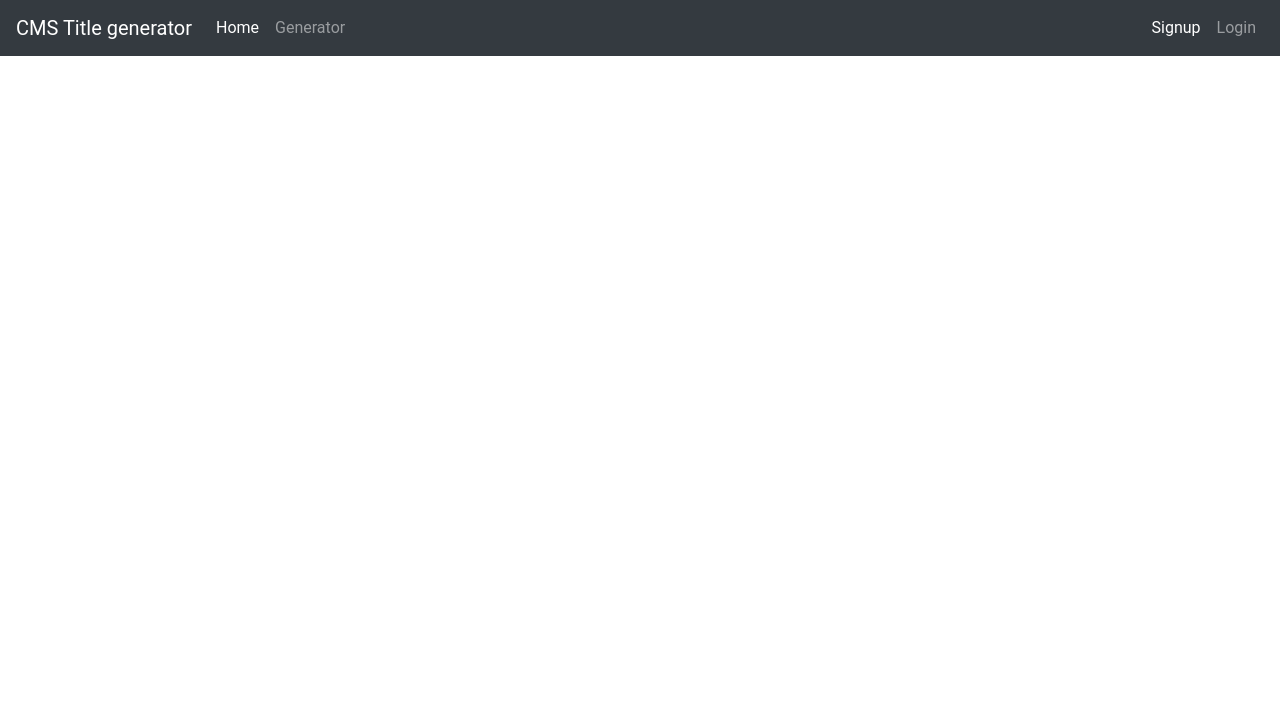
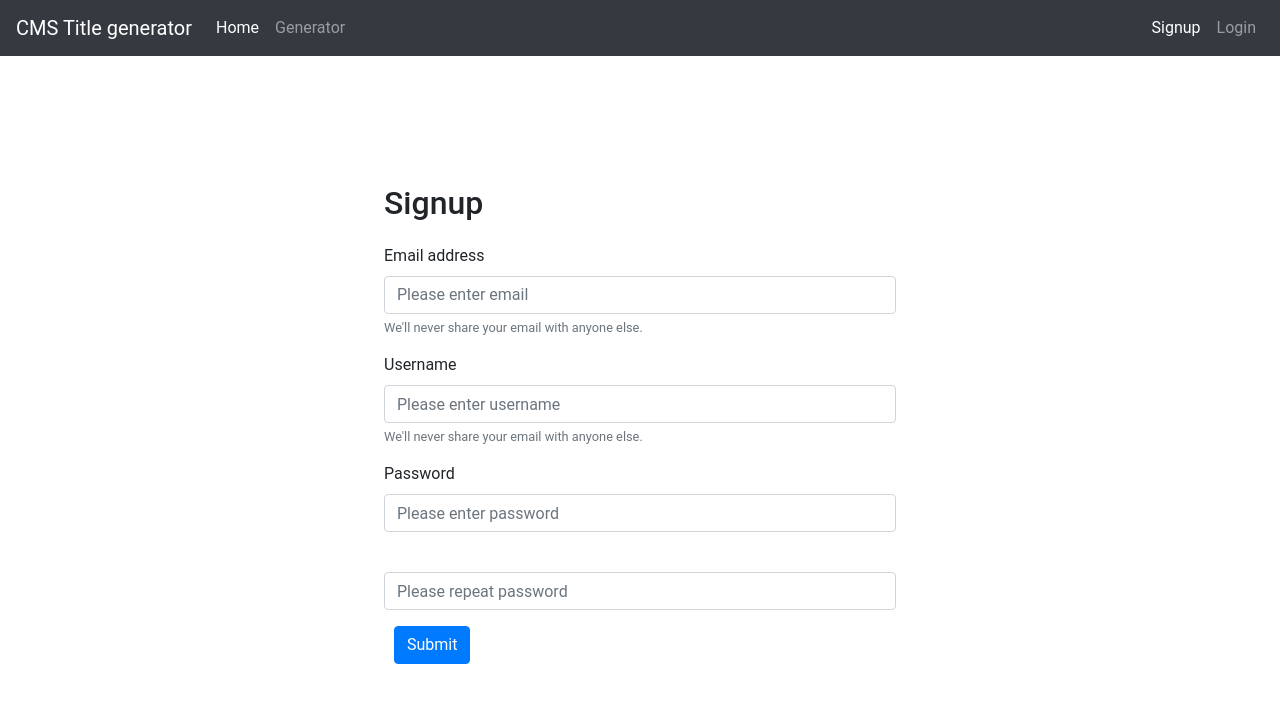
Before and after one commit to DevWichrowski/CMS-title-generator, a React (Create React App) app: page /signup in a window 1280 px wide. Shown: the top 702 px of the page. Built offline with nearby package versions, Linux system fonts and the light colour scheme.

Commit message:
Refactorem Signup component

```diff
--- a/src/App.js
+++ b/src/App.js
@@ -3,6 +3,7 @@ import './App.scss';
 import { BrowserRouter, Route } from 'react-router-dom';
 import Menu from './components/Menu/Menu';
 import Dashboard from './components/Dashboard/Dashboard';
+import Signup from './components/Signup/Signup';
 
 class App extends Component {
 	render() {
@@ -11,6 +12,7 @@ class App extends Component {
 				<div className="App">
 					<Menu />
 					<Route exact path="/" component={Dashboard} />
+					<Route path="/signup" component={Signup} />
 				</div>
 			</BrowserRouter>
 		);
--- a/src/components/Signup/Signup.js
+++ b/src/components/Signup/Signup.js
@@ -1,5 +1,6 @@
 import React, { Component } from 'react';
 import { Form, Button } from 'react-bootstrap';
+import './Signup.scss';
 
 export default class Signup extends Component {
 	constructor(props) {
@@ -42,13 +43,14 @@ export default class Signup extends Component {
 
 	render() {
 		return (
-			<div className="login-form">
+			<div className="signup">
+			<h1>Signup</h1>
 				<Form>
 					<Form.Group controlId="formBasicEmail">
 						<Form.Label>Email address</Form.Label>
 						<Form.Control
 							type="email"
-							placeholder="Enter email"
+							placeholder="Please enter email"
 							value={this.state.email}
 							onChange={this.saveEmail}
 						/>
@@ -56,10 +58,10 @@ export default class Signup extends Component {
 					</Form.Group>
 
 					<Form.Group>
-						<Form.Label>Email address</Form.Label>
+						<Form.Label>Username</Form.Label>
 						<Form.Control
 							type="text"
-							placeholder="Enter email"
+							placeholder="Please enter username"
 							value={this.state.username}
 							onChange={this.saveUsername}
 						/>
@@ -70,14 +72,21 @@ export default class Signup extends Component {
 						<Form.Label>Password</Form.Label>
 						<Form.Control
 							type="password"
-							placeholder="Password"
+							placeholder="Please enter password"
 							value={this.state.password}
 							onChange={this.savePassword}
 						/>
 					</Form.Group>
 
-					<Form.Group controlId="formBasicChecbox">
-						<Form.Check type="checkbox" label="Check me out" />
+
+					<Form.Group controlId="formBasicPassword">
+						<Form.Label></Form.Label>
+						<Form.Control
+							type="password"
+							placeholder="Please repeat password"
+							value={this.state.password}
+							onChange={this.savePassword}
+						/>
 					</Form.Group>
 					<Button variant="primary" onClick={this.registerUser}>
 						Submit
--- /dev/null
+++ b/src/components/Signup/Signup.scss
@@ -0,0 +1,4 @@
+.signup{
+    width: 40%;
+    margin: 10% auto;
+}
```
